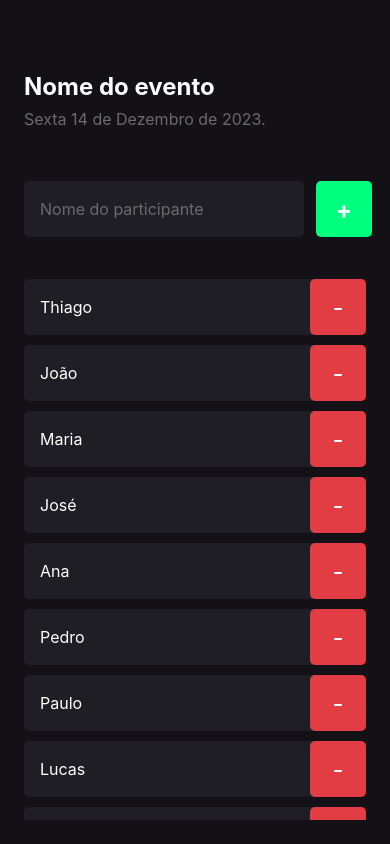
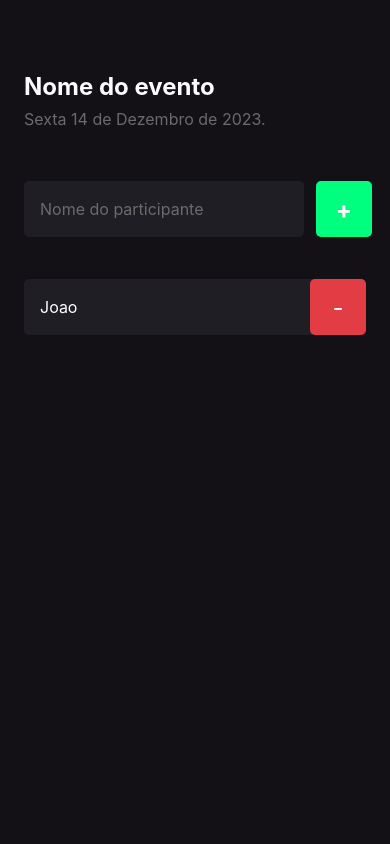
Before and after one commit to thiagoalmeida37/imhere, a React Native app: screen / in a window 390 px wide. Built offline with nearby package versions, Linux system fonts and the light colour scheme.

Commit message:
add useState

```diff
--- a/src/screens/Home/index.tsx
+++ b/src/screens/Home/index.tsx
@@ -1,3 +1,4 @@
+import React, { useState } from "react";
 import { Text, View, TextInput, TouchableOpacity, FlatList, Alert } from "react-native";
 
 import { Participant } from "../../components/Participant";
@@ -5,20 +6,22 @@ import { Participant } from "../../components/Participant";
 import { styles } from "./styles";
 
 export function Home() {
-
-  const participants = ['Thiago', 'João', 'Maria', 'José', 'Ana', 'Pedro', 'Paulo', 'Lucas', 'Marcos', 'Mateus', 'Luciana', 'Luiz', 'Luiza', 'Luisa', 'Luizinho'];
+  const [participants, setParticipants] = useState(['Joao']);
 
   function handleParticipantAdd() {
-    if(participants.includes("Thiago")) {
-      return Alert.alert("Participante existe","Já existe um participante na lista com esse nome");
+    if (participants.includes("Thiago")) {
+      return Alert.alert("Participante existe", "Já existe um participante na lista com esse nome");
     }
+
+    setParticipants(prevState => [...prevState, "Thiago"]);
+
   }
 
   function handleParticipantRemove(name: string) {
-    Alert.alert("Remover participante",`Deseja remover o participante ${name}?`, [
+    Alert.alert("Remover participante", `Deseja remover o participante ${name}?`, [
       {
         text: "Sim",
-        onPress: () => Alert.alert("Participante removido",`O participante ${name} foi removido com sucesso!`)
+        onPress: () => Alert.alert("Participante removido", `O participante ${name} foi removido com sucesso!`)
       },
       {
         text: "Não",
@@ -27,7 +30,7 @@ export function Home() {
     ]);
   }
 
-  return(
+  return (
     <View style={styles.container}>
 
       <Text key="1" style={styles.eventName}>
@@ -59,7 +62,7 @@ export function Home() {
           <Participant
             key={item}
             name={item}
-            onRemove={()=> handleParticipantRemove(item)}
+            onRemove={() => handleParticipantRemove(item)}
           />
         )}
         ListEmptyComponent={() => (
```
Lines whose indentation alone changed are shown as unchanged.
